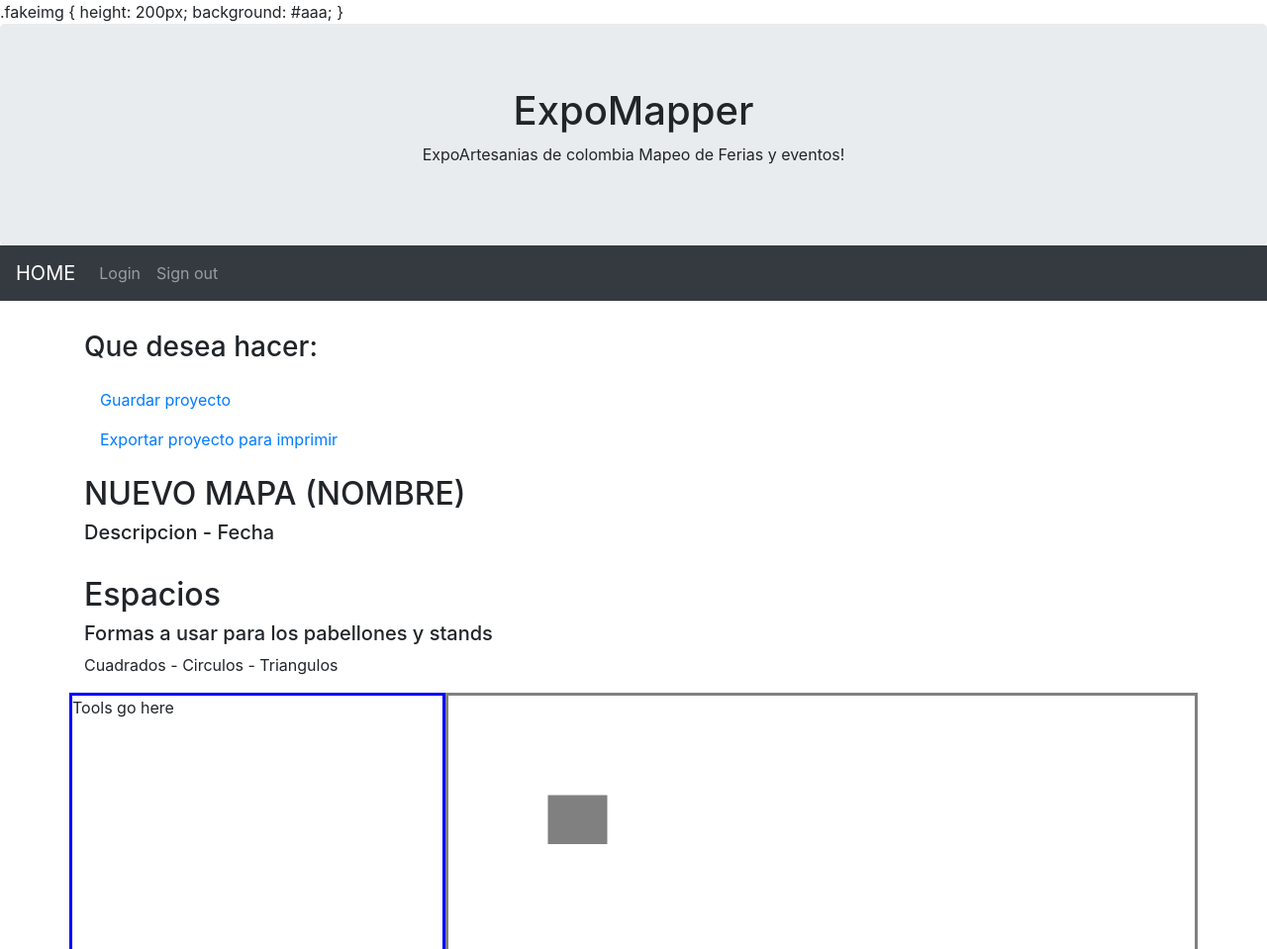
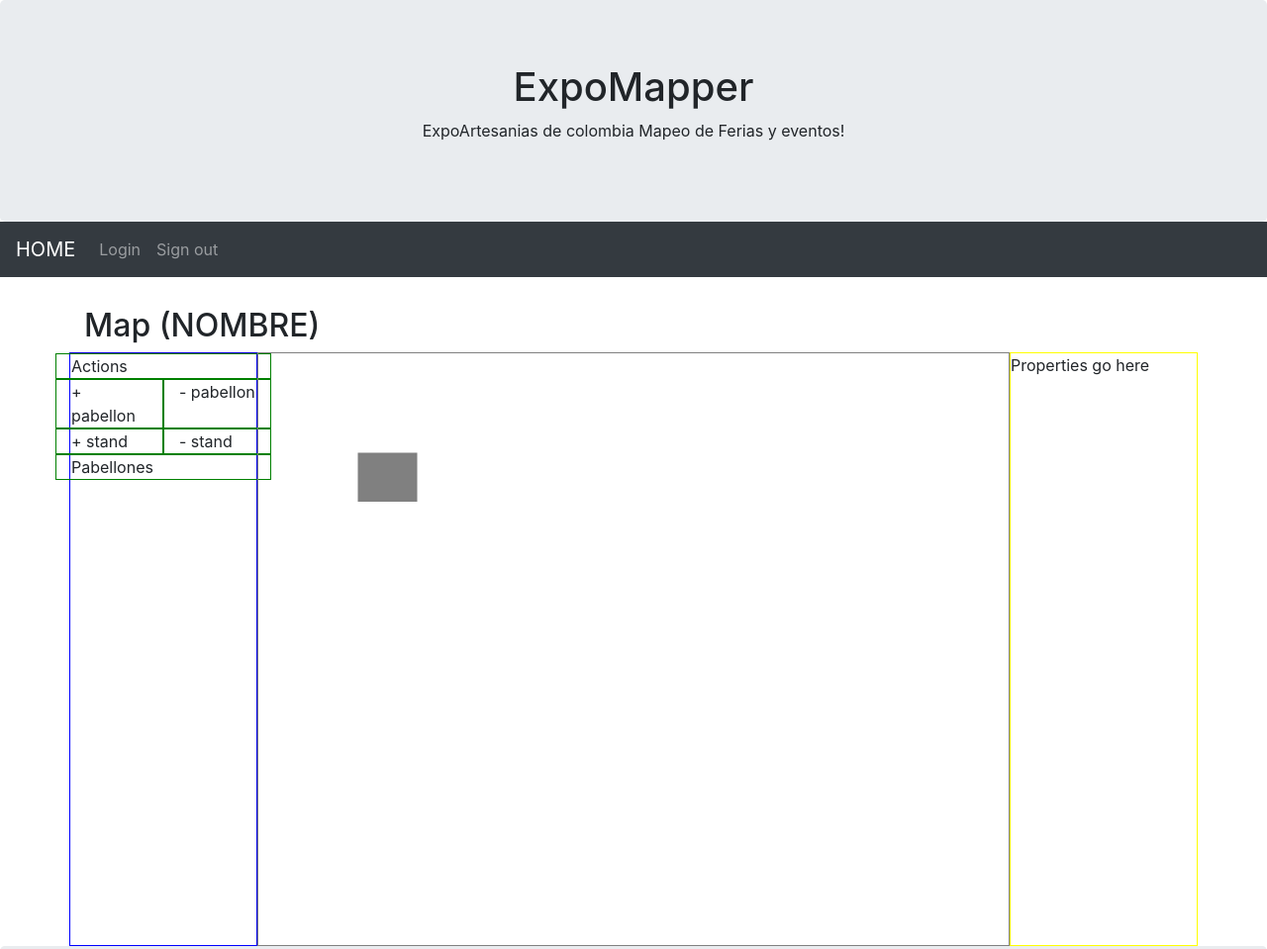
Before and after one commit to adndark/ExpoMapper, a website: page views/newMap.html in a window 1280 px wide. Shown: the top 959 px of the page at 99% size. Drawn offline with nearby package versions, Linux system fonts and the light colour scheme; files whose address does not match are found by name.

Commit message:
Fix new workspace layout

```diff
--- /dev/null
+++ b/public/index.html
@@ -0,0 +1,39 @@
+<!DOCTYPE html>
+<html lang="en">
+<head>
+  <meta charset="UTF-8">
+  <title>Home Page</title>
+
+  <!-- Latest compiled and minified CSS -->
+  <link rel="stylesheet" href="https://maxcdn.bootstrapcdn.com/bootstrap/4.0.0/css/bootstrap.min.css">
+  <link rel="stylesheet" href="https://stackpath.bootstrapcdn.com/font-awesome/4.7.0/css/font-awesome.min.css">
+
+</head>
+<body>
+
+  <div class="container">
+
+    <div class="jumbotron">
+      <h1 class="text-center"><span class="fa fa-slideshare"></span> ExpoMapper</h1>
+      <hr>
+      <h2 class="text-center">ExpoMapper</h2>
+      <br>
+
+      <div class="text-center">
+        <a href="/"><button class="btn btn-lg btn-primary"><span class="fa fa-list-alt"></span> Otra Pagina</button></a>
+        <a href="/"><button class="btn btn-lg btn-danger"><span class="fa fa-users"></span>Otra Pagina</button></a>
+      </div>
+
+    </div>
+
+    <footer class="footer">
+      <div class="container">
+        <p><a href="">Tables - Ref</a>
+      </div>
+    </footer>
+
+  </div>
+
+</body>
+
+</html>
--- a/views/css/general.css
+++ b/views/css/general.css
@@ -1,11 +1,15 @@
-.no-padding {
+.workspace-side-panel {
+    padding: 0px;
+}
+
+.workspace-panel {
     padding: 0px;
 }
 
 .workspace-container {
     border-style: solid;
+    border-width: thin;
     border-color: gray;
-    min-width: 100%;
     min-height: 600px;
 }
 
@@ -19,9 +23,31 @@
     min-width: 100%;
 }
 
-.tools-container {
+.tools-column {
+    padding: 0px;
     border-style: solid;
+    border-width: thin;
     border-color: blue;
-    max-width: 1005;
     min-height: 600px;
 }
+
+.tools-header-column {
+    border-style: solid;
+    border-width: thin;
+    border-color: green;
+}
+
+.properties-column {
+    padding: 0px;
+    border-style: solid;
+    border-width: thin;
+    border-color: yellow;
+    max-width: 100%;
+    min-height: 600px;
+}
+
+.canvas-action-button {
+    border-style: solid;
+    border-width: thin;
+    border-color: green;
+}
--- a/views/newMap.html
+++ b/views/newMap.html
@@ -18,10 +18,6 @@
   <!-- general style -->
   <link rel="stylesheet" type="text/css" href="/css/general.css"/>
 
-  .fakeimg {
-    height: 200px;
-    background: #aaa;
-  }
   </style>
 </head>
 <body>
@@ -51,53 +47,63 @@
     </div>
   </nav>
 
+  <!-- main body container. Needs to be container-fluid to span across all screen width-->
   <div id="mainBodyContainer" class="container" style="margin-top:30px">
+
+    <!-- header row -->
     <div class="row" id="headerRow">
       <div class="col-sm-8">
-
-      <h3>Que desea hacer:</h3>
-      <p></p>
-      <ul class="nav nav-pills flex-column">
-        <!-- <li class="nav-item">
-          <a class="nav-link active" href="index">Pagina principal</a>
-        </li> -->
-        <li class="nav-item">
-          <a class="nav-link" href="#">Guardar proyecto</a>
-        </li>
-        <li class="nav-item">
-          <a class="nav-link" href="#">Exportar proyecto para imprimir</a>
-        </li>
-        <li class="nav-item">
-          <a class="nav-link disabled" href="#"></a>
-        </li>
-      </ul>
-      <hr class="d-sm-none">
-    </div>
-    <div class="col-sm-8">
-      <h2>NUEVO MAPA (NOMBRE)</h2>
-      <h5>Descripcion - Fecha</h5>
-
-      <br>
-      <h2>Espacios</h2>
-      <h5>Formas a usar para los pabellones y stands</h5>
-      <div class="fakeimg">Cuadrados - Circulos - Triangulos</div>
-
-      <p></p>
-      <p></p>
+        <h2>Map (NOMBRE)</h2>
       </div>
     </div>
+    <!-- header row  end -->
 
-  <!-- workspace -->
+    <!-- workspace row-->
     <div class="row" id="workspaceRow">
-  <!-- tools -->
-    <div class="col-md-4 no-padding">
-      <div id="toolsContainer" class="tools-container">
-        Tools go here
+
+      <!-- tools column -->
+      <div class="col-sm-2 tools-column">
+
+          <!-- canvas actions row-->
+          <div class="row" id="canvasActions">
+
+            <!-- canvas action column -->
+            <div class="col-sm-12">
+
+            <!-- canvas actions header row -->
+            <div class="row" id="actionsHeader">
+              <div class="col-sm-12 tools-header-column">Actions</div>
             </div>
+            <!-- canvas actions header row end -->
+
+            <!-- canvas actions first row-->
+            <div class="row" id="actionsFirstLevel">
+              <div class="col-sm-6 canvas-action-button">+ pabellon</div>
+              <div class="col-sm-6 canvas-action-button">- pabellon</div>
             </div>
+            <!-- canvas actions first row end -->
 
-    <!--canvas for map -->
-    <div class="col-md-8 no-padding">
+            <!-- canvas actions second row-->
+            <div class="row" id="actionsSecondLevel">
+              <div class="col-sm-6 canvas-action-button">+ stand</div>
+              <div class="col-sm-6 canvas-action-button">- stand</div>
+            </div>
+            <!-- canvas actions second row end -->
+
+             <!-- canvas objects listing row -->
+            <div class="row" id="canvasObjectListing">
+              <div class="col-sm-12 tools-header-column">Pabellones</div>
+            </div>
+            <!-- canvas objects listing row end -->
+          </div>
+          <!-- canvas action column end -->
+        </div>
+        <!-- canvas action row end -->
+      </div>
+      <!-- tools column end -->
+
+      <!--canvas column -->
+      <div class="col-sm-8 workspace-panel">
         <!--workspace container for canvas -->
         <div id="workspaceContainer" class="workspace-container">
           <!--canvas container -->
@@ -107,12 +113,28 @@
           </div>
         </div>
       </div>
+       <!--canvas column end -->
+
+      <!--properties column -->
+      <div class="col-sm-2 properties-column">
+        <!-- tools container -->
+        <div id="propertiesContainer" class="properties-container">
+          Properties go here
         </div>
       </div>
+      <!--properties column end -->
 
+    </div>
+    <!-- workspace row end -->
+
+  </div>
+  <!-- main body container end -->
+
+  <!-- footer -->
   <div class="jumbotron text-center" style="margin-bottom:0">
     <p>Footer</p>
   </div>
+  <!-- footer end -->
 
 </body>
 </html>
```
Lines whose indentation alone changed are shown as unchanged.
